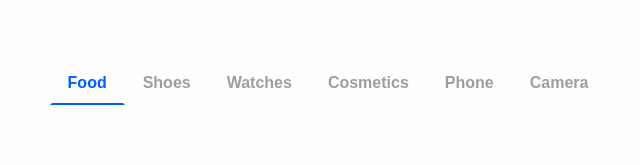
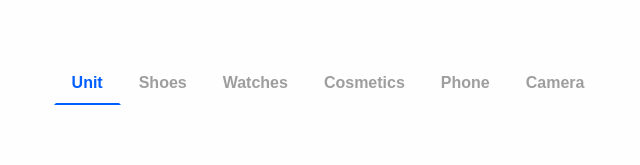
Before and after one commit to Adissep/web-vr, a plain HTML site: page public/index.html in a window 1280 px wide. Shown: the part 2710-2875 px from the top of the page, 312-952 px from the left. Drawn offline with Linux system fonts and the light colour scheme; a small style sheet from the web is missing.

Commit message:
third commit

```diff
--- a/public/index.html
+++ b/public/index.html
@@ -251,7 +251,7 @@
             <div class="col-12">
               <nav></nav>
               <div class="nav nav-tabs clickr-tabs mb-6 justify-content-center" id="nav-tab" role="tablist">
-                <button class="nav-link active" id="nav-food-tab" data-bs-toggle="tab" data-bs-target="#nav-food" type="button" role="tab" aria-controls="nav-food" aria-selected="true">Food</button>
+                <button class="nav-link active" id="nav-food-tab" data-bs-toggle="tab" data-bs-target="#nav-food" type="button" role="tab" aria-controls="nav-food" aria-selected="true">Unit</button>
                 <button class="nav-link" id="nav-shoes-tab" data-bs-toggle="tab" data-bs-target="#nav-shoes" type="button" role="tab" aria-controls="nav-shoes" aria-selected="false">Shoes</button>
                 <button class="nav-link" id="nav-watches-tab" data-bs-toggle="tab" data-bs-target="#nav-watches" type="button" role="tab" aria-controls="nav-watches" aria-selected="false">Watches</button>
                 <button class="nav-link" id="nav-cosmetics-tab" data-bs-toggle="tab" data-bs-target="#nav-cosmetics" type="button" role="tab" aria-controls="nav-cosmetics" aria-selected="false">Cosmetics</button>
```
